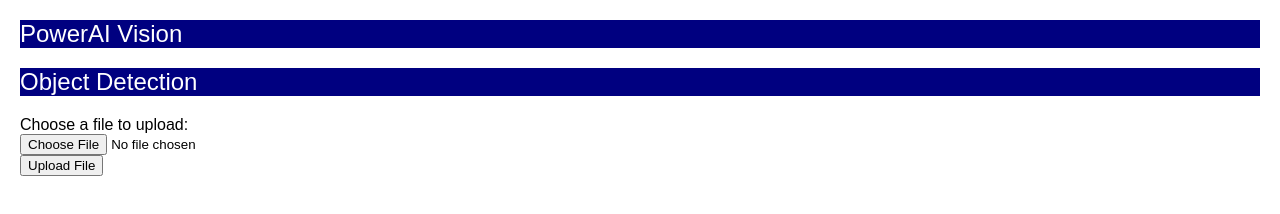
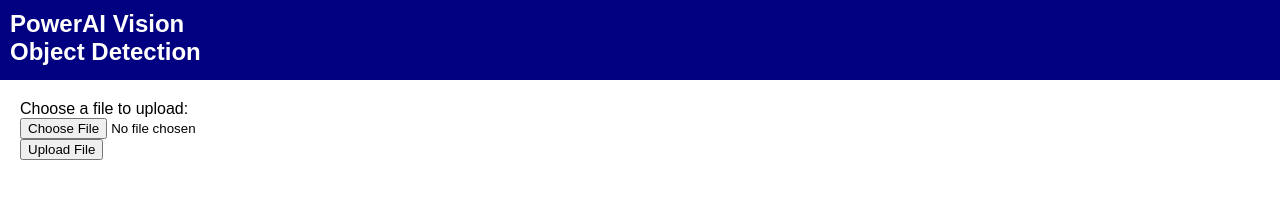
Before and after one commit to IBM/powerai-vision-object-detection, a website: page index.html in a window 1280 px wide. Drawn offline with Linux system fonts and the light colour scheme.

Commit message:
Better header formatting

```diff
--- a/css/index.css
+++ b/css/index.css
@@ -20,7 +20,7 @@
 h1 {
     font-size:24px;
     font-weight:normal;
-    margin:20px;
+    margin:10px;
     overflow:visible;
     padding:0px;
     text-align:left;
@@ -36,7 +36,7 @@
     text-align: left;
 }
 main {
-    margin-top: 20px;
+    margin-top: 100px;
     margin-left: 20px;
     margin-right: 20px;
     height: 75%;
@@ -48,7 +48,7 @@
     position: fixed;
     top: 0;
     width: 100%;
-    height: 25%;
+    height: 80px;
     background-color: navy;
 }
 header img, header h1 {
@@ -62,9 +62,8 @@
 }
 header h1 {
     color: white;
-    text-align: center;
+    text-align: left;
     font-weight: bold;
-    margin: 8px 0;
 }
 article {
     margin-top: 44px;
--- a/index.html
+++ b/index.html
@@ -27,8 +27,9 @@
         <title>PowerAI Vision Object Detection</title>
     </head>
     <body>
-        <h1>PowerAI Vision</h1>
-        <h1>Object Detection</h1>
+        <header>
+            <h1>PowerAI Vision<br />Object Detection</h1>
+        </header>
     </body>
 
     <script src="js/jquery-2.1.1.min.js"></script>
```
